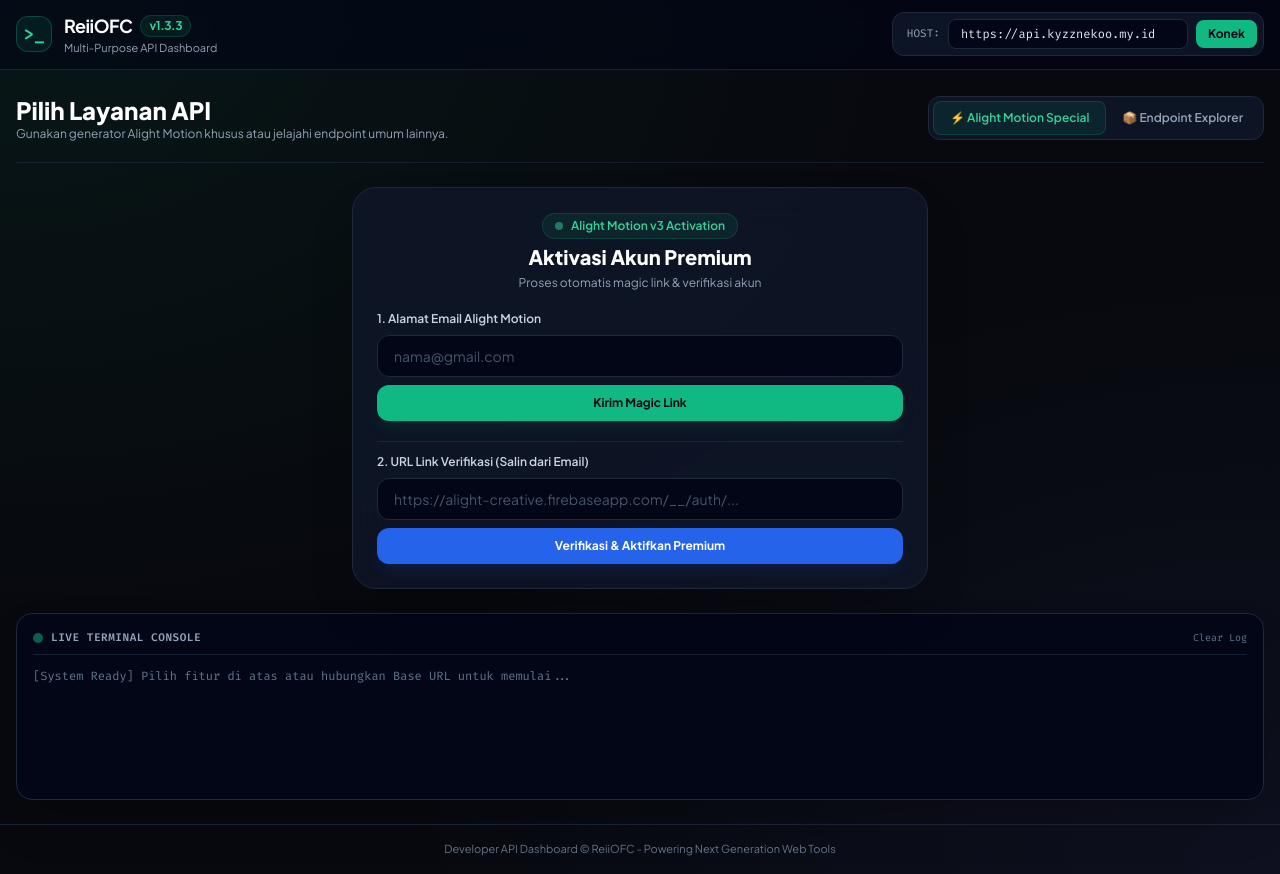
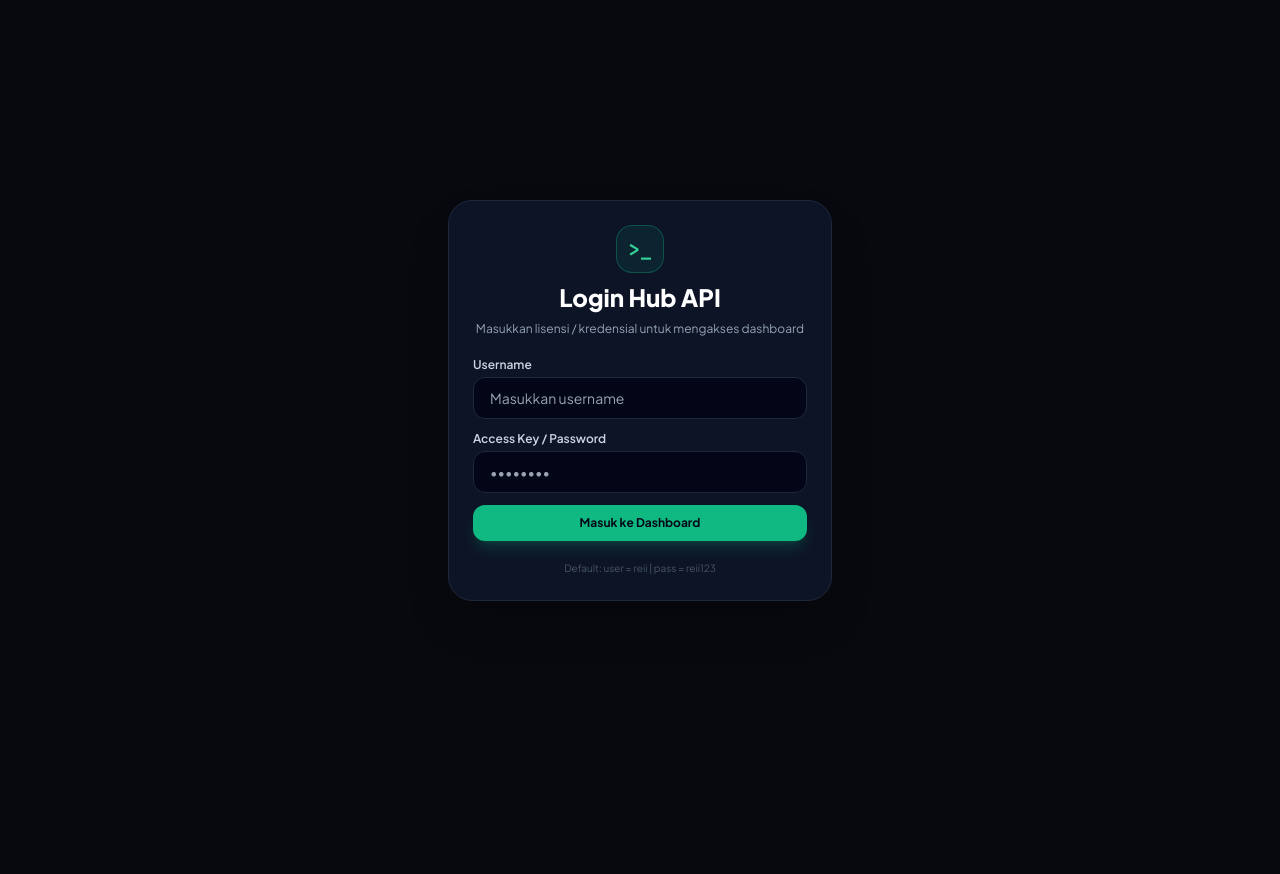
Before and after one commit to reiiimuup-boop/premkurei, a plain HTML site: page index.html in a window 1280 px wide. After the commit the page ends 800 px from the top, so only its background shows below. Drawn offline with nearby package versions, Linux system fonts and the light colour scheme.

Commit message:
Update nih  web index.html

```diff
--- a/index.html
+++ b/index.html
@@ -13,13 +13,6 @@
           fontFamily: {
             sans: ['Plus Jakarta Sans', 'sans-serif'],
             mono: ['Fira Code', 'monospace'],
-          },
-          colors: {
-            brand: {
-              500: '#10b981',
-              600: '#059669',
-              glow: 'rgba(16, 185, 129, 0.15)'
-            }
           }
         }
       }
@@ -40,6 +33,40 @@
 </head>
 <body class="min-h-screen text-slate-100 flex flex-col font-sans antialiased">
 
+  <!-- ==================== HALAMAN LOGIN ==================== -->
+  <div id="login-screen" class="fixed inset-0 z-50 bg-[#07090e] flex items-center justify-center p-4">
+    <div class="w-full max-w-sm bg-slate-900/90 border border-slate-800 backdrop-blur-xl rounded-3xl p-6 shadow-2xl space-y-5">
+      <div class="text-center space-y-2">
+        <div class="w-12 h-12 rounded-2xl bg-emerald-500/10 border border-emerald-500/30 flex items-center justify-center text-emerald-400 font-bold font-mono text-xl mx-auto">
+          &gt;_
+        </div>
+        <h2 class="text-2xl font-extrabold text-white">Login Hub API</h2>
+        <p class="text-xs text-slate-400">Masukkan lisensi / kredensial untuk mengakses dashboard</p>
+      </div>
+
+      <form onsubmit="handleLogin(event)" class="space-y-3">
+        <div>
+          <label class="block text-xs font-semibold text-slate-300 mb-1">Username</label>
+          <input type="text" id="login-user" placeholder="Masukkan username" required
+            class="w-full bg-slate-950 border border-slate-800 rounded-xl px-4 py-2.5 text-sm text-slate-100 focus:outline-none focus:border-emerald-500">
+        </div>
+        <div>
+          <label class="block text-xs font-semibold text-slate-300 mb-1">Access Key / Password</label>
+          <input type="password" id="login-pass" placeholder="••••••••" required
+            class="w-full bg-slate-950 border border-slate-800 rounded-xl px-4 py-2.5 text-sm text-slate-100 focus:outline-none focus:border-emerald-500">
+        </div>
+        <p id="login-error" class="text-xs text-rose-400 hidden text-center">Username atau Password salah!</p>
+        <button type="submit"
+          class="w-full bg-emerald-500 hover:bg-emerald-600 active:scale-[0.98] text-slate-950 font-bold py-2.5 rounded-xl text-xs transition shadow-lg shadow-emerald-500/20">
+          Masuk ke Dashboard
+        </button>
+      </form>
+      <p class="text-[10px] text-slate-600 text-center">Default: user = reii | pass = reii123</p>
+    </div>
+  </div>
+
+  <!-- ==================== DASHBOARD UTAMA ==================== -->
+  <div id="main-dashboard" class="hidden min-h-screen flex flex-col">
     <!-- Top Navigation -->
     <header class="border-b border-slate-800/80 bg-slate-950/60 backdrop-blur-md sticky top-0 z-40">
       <div class="max-w-7xl mx-auto px-4 py-3 flex flex-col md:flex-row items-center justify-between gap-3">
@@ -56,13 +83,18 @@
           </div>
         </div>
 
-      <!-- Base URL Configurator -->
+        <!-- Base URL Configurator & Logout -->
+        <div class="flex items-center gap-2 w-full md:w-auto">
           <div class="flex items-center gap-2 w-full md:w-auto bg-slate-900/90 border border-slate-800 p-1.5 rounded-xl">
             <span class="text-[11px] font-mono text-slate-400 pl-2 hidden sm:inline">HOST:</span>
             <input type="text" id="base-url-input" placeholder="https://api.kyzznekoo.my.id"
               class="bg-slate-950 text-xs font-mono text-slate-200 px-3 py-1.5 rounded-lg border border-slate-800 focus:outline-none focus:border-emerald-500 w-full md:w-60">
             <button onclick="saveBaseUrl()" class="bg-emerald-500 hover:bg-emerald-600 text-slate-950 text-xs font-bold px-3 py-1.5 rounded-lg transition whitespace-nowrap">
               Konek
+            </button>
+          </div>
+          <button onclick="handleLogout()" class="bg-rose-500/10 hover:bg-rose-500/20 border border-rose-500/20 text-rose-400 text-xs font-bold px-3 py-2.5 rounded-xl transition">
+            Keluar
           </button>
         </div>
 
@@ -75,7 +107,7 @@
       <!-- Hero & Mode Switcher -->
       <div class="flex flex-col sm:flex-row items-center justify-between gap-4 border-b border-slate-800/60 pb-5">
         <div>
-        <h2 class="text-2xl font-extrabold text-white">Pilih Layanan API</h2>
+          <h2 class="text-2xl font-extrabold text-white">Selamat Datang, <span id="user-display" class="text-emerald-400">User</span></h2>
           <p class="text-xs text-slate-400">Gunakan generator Alight Motion khusus atau jelajahi endpoint umum lainnya.</p>
         </div>
 
@@ -126,22 +158,14 @@
 
       <!-- VIEW 2: ALL ENDPOINTS EXPLORER -->
       <section id="view-explorer" class="hidden space-y-4">
-      <div class="flex items-center gap-3 bg-slate-900/80 border border-slate-800 p-3 rounded-2xl">
-        <svg class="w-5 h-5 text-slate-500 ml-2" fill="none" stroke="currentColor" viewBox="0 0 24 24"><path stroke-linecap="round" stroke-linejoin="round" stroke-width="2" d="M21 21l-6-6m2-5a7 7 0 11-14 0 7 7 0 0114 0z"></path></svg>
-        <input type="text" id="search-input" oninput="filterEndpoints()" placeholder="Cari endpoint (misal: anime, stalk, tools, generator)..."
-          class="bg-transparent text-sm w-full text-slate-100 placeholder-slate-500 focus:outline-none">
-      </div>
-
-      <!-- Container Kartu Endpoint (Akan Terisi Otomatis dari /api/docs) -->
         <div id="endpoint-grid" class="grid grid-cols-1 md:grid-cols-2 lg:grid-cols-3 gap-4">
-        <!-- Loading State Default -->
           <div class="col-span-full text-center py-12 text-slate-500 text-sm font-mono">
             Tekan tombol "Konek" di atas untuk mengambil daftar endpoint dari server...
           </div>
         </div>
       </section>
 
-    <!-- SYSTEM CONSOLE / TERMINAL (Selalu Ada di Bawah) -->
+      <!-- SYSTEM CONSOLE / TERMINAL -->
       <div class="bg-slate-950 rounded-2xl p-4 border border-slate-800 space-y-2 shadow-2xl">
         <div class="flex items-center justify-between border-b border-slate-800/80 pb-2">
           <div class="flex items-center gap-2">
@@ -161,13 +185,55 @@
     <footer class="border-t border-slate-800/80 py-4 text-center text-[11px] text-slate-500">
       Developer API Dashboard &copy; ReiiOFC - Powering Next Generation Web Tools
     </footer>
+  </div>
 
   <!-- SCRIPT UTAMA -->
   <script>
+    // CREDENTIALS LOGIN SEDERHANA (Bisa kamu ubah sendiri di sini)
+    const AUTH_USER = 'reii';
+    const AUTH_PASS = 'reii123';
+
     let BASE_API = 'https://api.kyzznekoo.my.id';
     let docsData = null;
 
-    // --- SYSTEM CONSOLE LOGGING ---
+    // --- SYSTEM LOGIN ---
+    function handleLogin(e) {
+      e.preventDefault();
+      const user = document.getElementById('login-user').value.trim();
+      const pass = document.getElementById('login-pass').value.trim();
+      const err = document.getElementById('login-error');
+
+      if (user === AUTH_USER && pass === AUTH_PASS) {
+        localStorage.setItem('reii_session', user);
+        err.classList.add('hidden');
+        checkSession();
+      } else {
+        err.classList.remove('hidden');
+      }
+    }
+
+    function handleLogout() {
+      localStorage.removeItem('reii_session');
+      checkSession();
+    }
+
+    function checkSession() {
+      const session = localStorage.getItem('reii_session');
+      const loginScreen = document.getElementById('login-screen');
+      const mainDashboard = document.getElementById('main-dashboard');
+      const userDisplay = document.getElementById('user-display');
+
+      if (session) {
+        loginScreen.classList.add('hidden');
+        mainDashboard.classList.remove('hidden');
+        userDisplay.textContent = session;
+      } else {
+        loginScreen.classList.remove('hidden');
+        mainDashboard.classList.add('hidden');
+      }
+    }
+
+    // --- SYSTEM LOGGING ---
     function log(msg, type = 'info') {
       const consoleLog = document.getElementById('console-log');
       const time = new Date().toLocaleTimeString('id-ID', { hour12: false });
@@ -186,18 +252,15 @@
       document.getElementById('console-log').innerHTML = '<p class="text-slate-500">[System Cleared]</p>';
     }
 
-    // --- BASE URL MANAGEMENT ---
     function saveBaseUrl() {
       const input = document.getElementById('base-url-input').value.trim();
       if (!input) return;
-
       BASE_API = input.replace(/\/+$/, '');
       localStorage.setItem('reii_base_url', BASE_API);
-      log(`Base URL berhasil diubah ke: ${BASE_API}`);
+      log(`Base URL diubah ke: ${BASE_API}`);
       fetchApiDocs();
     }
 
-    // --- TAB SWITCHER ---
     function switchTab(tab) {
       const vAlight = document.getElementById('view-alight');
       const vExplorer = document.getElementById('view-explorer');
@@ -218,7 +281,6 @@
       }
     }
 
-    // --- FETCH DOCS ENDPOINTS AUTOMATICALLY ---
     async function fetchApiDocs() {
       log(`Mencoba mengambil dokumentasi dari: ${BASE_API}/api/docs ...`);
       try {
@@ -227,24 +289,21 @@
         try {
           response = await fetch(targetUrl);
         } catch (e) {
-          log('Kena blokir CORS, mencoba via Proxy...', 'warn');
+          log('Kena CORS, mencoba via Proxy...', 'warn');
           response = await fetch(`https://corsproxy.io/?${encodeURIComponent(targetUrl)}`);
         }
 
         docsData = await response.json();
         log('Dokumentasi API berhasil dimuat!', 'info');
         renderExplorer(docsData);
-
       } catch (err) {
         log(`Gagal memuat /api/docs: ${err.message}`, 'error');
       }
     }
 
-    // --- RENDER GRID ENDPOINTS ---
     function renderExplorer(data) {
       const grid = document.getElementById('endpoint-grid');
       grid.innerHTML = '';
-
       const keys = Object.keys(data).filter(k => Array.isArray(data[k]));
 
       keys.forEach(category => {
@@ -270,12 +329,10 @@
             </div>
           </div>
         `;
-
         grid.appendChild(card);
       });
     }
 
-    // --- TEST ANY ENDPOINT ---
     async function testEndpoint(endpoint) {
       log(`Eksekusi GET: ${BASE_API}${endpoint} ...`);
       try {
@@ -293,7 +350,6 @@
       }
     }
 
-    // --- ALIGHT MOTION LOGIC ---
     async function requestMagicLink() {
       const email = document.getElementById('am-email').value.trim();
       if (!email) return log('Error: Masukkan email terlebih dahulu!', 'error');
@@ -314,7 +370,7 @@
         const data = await response.json();
 
         if (data.status) {
-          log('BERHASIL: Magic link dikirim ke inbox/spam email Anda!', 'info');
+          log('BERHASIL: Magic link dikirim!', 'info');
         } else {
           log(`Gagal: ${data.message || 'Gagal mengirim magic link.'}`, 'error');
         }
@@ -348,7 +404,7 @@
         const data = await response.json();
 
         if (data.status) {
-          log('BERHASIL! Status Akun Premium Alight Motion telah Aktif.', 'info');
+          log('BERHASIL! Status Premium Alight Motion telah Aktif.', 'info');
         } else {
           log(`Gagal Verifikasi: ${data.message || 'Link tidak valid.'}`, 'error');
         }
@@ -360,8 +416,9 @@
       }
     }
 
-    // --- INIT APP ---
+    // --- INISIALISASI ---
     (function init() {
+      checkSession();
       const savedUrl = localStorage.getItem('reii_base_url');
       if (savedUrl) {
         BASE_API = savedUrl;
```
Lines whose indentation alone changed are shown as unchanged.
